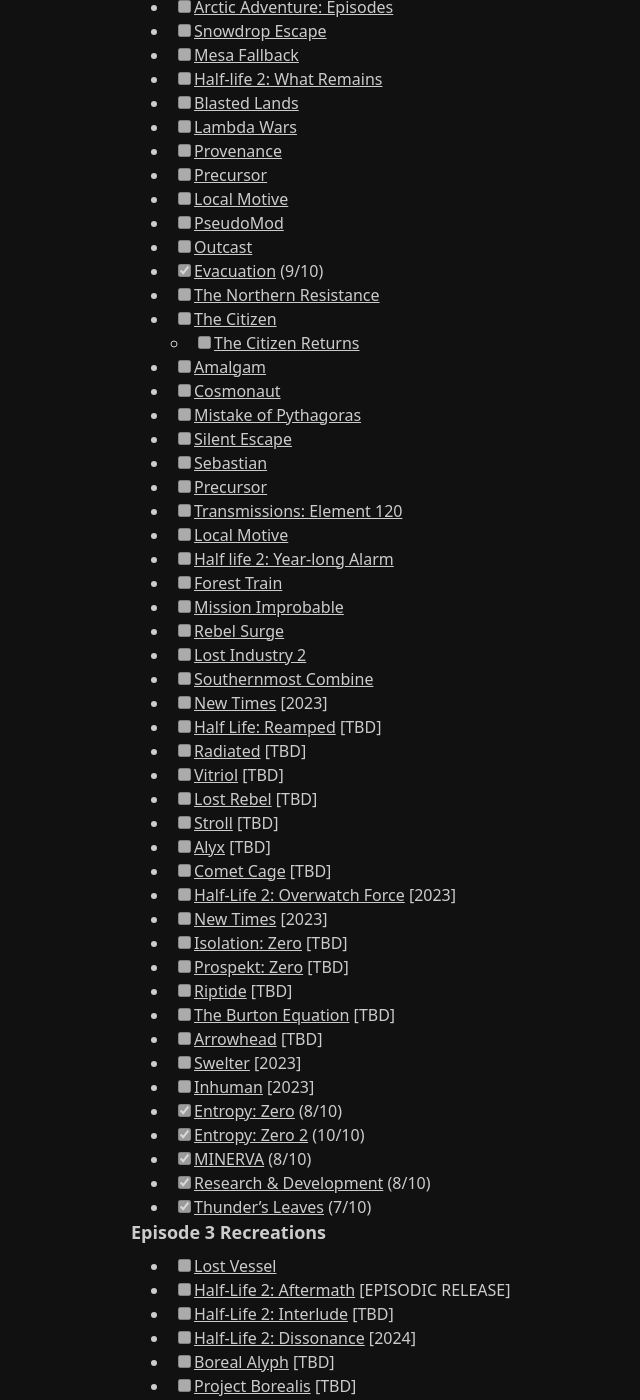
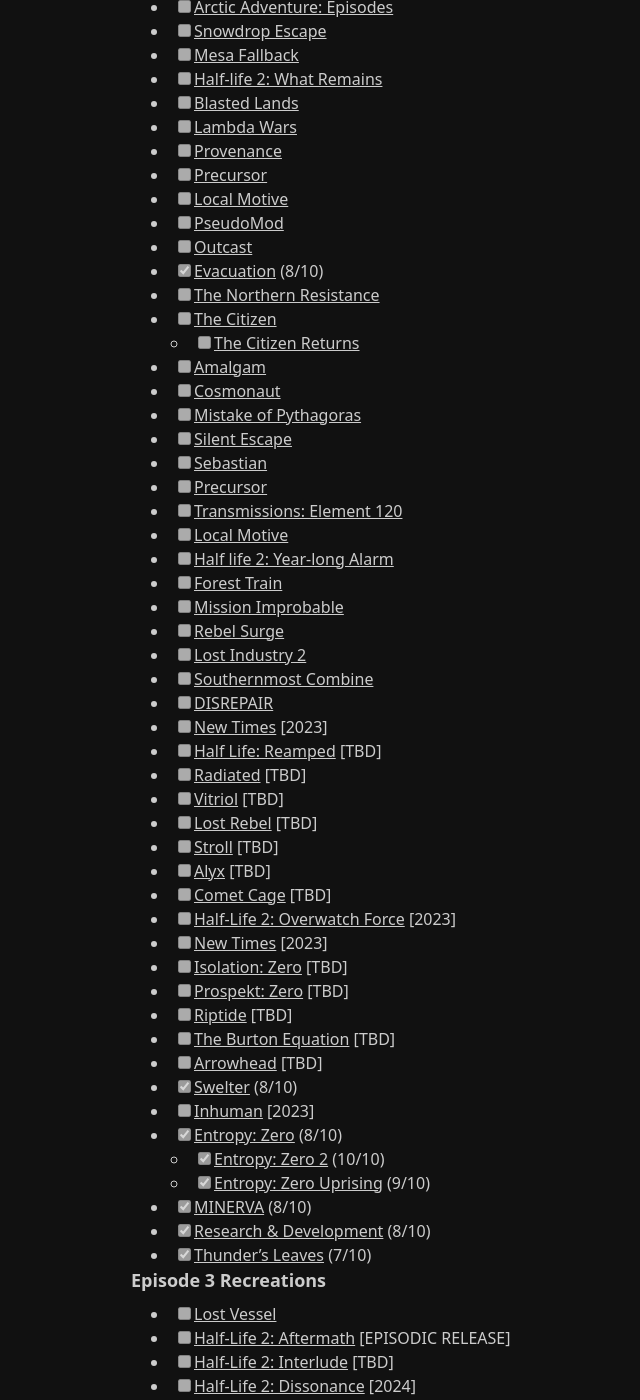
Before and after one commit to BrotherEarth967/BrotherEarth967.github.io, a Jekyll site: the page built from stuff/hl.md, in a window 1280 px wide and 1400 px high, scrolled down 2553 px. Shown: the whole window, without its empty margins (199-839 px from the left). Built offline with Jekyll 4.4.1, drawn with Linux system fonts in a browser that asks for light colours.

Commit message:
Update Modlist

```diff
--- a/stuff/hl.md
+++ b/stuff/hl.md
@@ -27,7 +27,7 @@
 - [ ] [Point of View](https://www.moddb.com/mods/point-of-view)
 - [ ] [Half-Life: Zombie Edition](https://www.moddb.com/mods/half-life-zombie-edition)
 - [ ] [Afraid of Monsters](https://www.moddb.com/mods/afraid-of-monsters-dc) ()
-- [ ] [Half-Life: C.A.G.E.D.](https://store.steampowered.com/app/679990/HalfLife_Caged) ()
+- [x] [Half-Life: C.A.G.E.D.](https://store.steampowered.com/app/679990/HalfLife_Caged) (8/10)
 - [ ] [Half-Life: Uplink Extended](https://www.moddb.com/mods/half-life-uplink-extended-source-remod)
 - [ ] [Half-Life: Residual Point](https://www.moddb.com/mods/hl-residual-point)
     - [ ] [Zombie Edition: Residual Agent](https://www.moddb.com/mods/zombie-edition-residual-agent) [UNAVAILABLE]
@@ -70,7 +70,7 @@
 
 - [ ] [Half-Life: Restored](https://store.steampowered.com/app/1283930/HalfLife_Restored)
 - [ ] [Half-Life: Enriched](https://www.moddb.com/mods/half-life-enriched) [TBD]
-- [ ] [Half-Life: MMod](https://www.moddb.com/mods/half-life-mmod) [TBD]
+- [x] [Half-Life: MMod](https://www.moddb.com/mods/half-life-mmod) [9/10]
 - [ ] [Half-Life: Extended](https://www.moddb.com/mods/half-life-extended) [TBD]
 - [ ] [Peer Review](https://www.moddb.com/mods/peer-review) [TBD]
 - [x] Black Mesa (2012)
@@ -102,7 +102,7 @@
 - [ ] [Local Motive](https://www.moddb.com/mods/local-motive-definitive-edition)
 - [ ] [PseudoMod](https://www.moddb.com/mods/pseudomod)
 - [ ] [Outcast](https://www.moddb.com/mods/half-life-2-outcast)
-- [x] [Evacuation](https://store.steampowered.com/app/2224920/Evacuation) (9/10)
+- [x] [Evacuation](https://store.steampowered.com/app/2224920/Evacuation) (8/10)
 - [ ] [The Northern Resistance](https://www.moddb.com/mods/the-northern-resistance)
  - [ ] [The Citizen](https://www.moddb.com/mods/the-citizen)
     - [ ] [The Citizen Returns](https://www.moddb.com/mods/the-citizen-returns)
@@ -120,6 +120,7 @@
 - [ ] [Rebel Surge](https://www.runthinkshootlive.com/posts/rebel-surge/)
 - [ ] [Lost Industry 2](https://www.moddb.com/mods/lostindustry2-mod)
 - [ ] [Southernmost Combine](https://www.moddb.com/mods/southernmost-combine)
+- [ ] [DISREPAIR](https://www.moddb.com/mods/disrepair/downloads/disrepair)
 - [ ] [New Times](https://www.moddb.com/mods/new-times) [2023]
 - [ ] [Half Life: Reamped](https://www.moddb.com/mods/half-life-reamped) [TBD]
 - [ ] [Radiated](https://www.moddb.com/mods/radiated) [TBD]
@@ -135,10 +136,11 @@
 - [ ] [Riptide](https://www.moddb.com/mods/riptide) [TBD]
 - [ ] [The Burton Equation](https://www.moddb.com/mods/the-burton-equation) [TBD]
 - [ ] [Arrowhead](https://arrowheadgame.com) [TBD]
-- [ ] [Swelter](https://www.moddb.com/mods/swelter) [2023]
+- [x] [Swelter](https://www.moddb.com/mods/swelter) (8/10)
 - [ ] [Inhuman](https://www.moddb.com/mods/inhuman) [2023]
 - [x] [Entropy: Zero](https://store.steampowered.com/app/714070/Entropy___Zero) (8/10)
-- [x] [Entropy: Zero 2](https://store.steampowered.com/app/1583720/Entropy___Zero_2) (10/10)
+    - [x] [Entropy: Zero 2](https://store.steampowered.com/app/1583720/Entropy___Zero_2) (10/10)
+    - [x] [Entropy: Zero Uprising](https://www.moddb.com/mods/entropy-zero-uprising) (9/10)
 - [x] [MINERVA](https://store.steampowered.com/app/235780/MINERVA/) (8/10)
 - [x] [Research & Development](https://www.moddb.com/mods/research-and-development) (8/10)
 - [x] [Thunder's Leaves](https://www.moddb.com/mods/thunders-leaves) (7/10)
```
